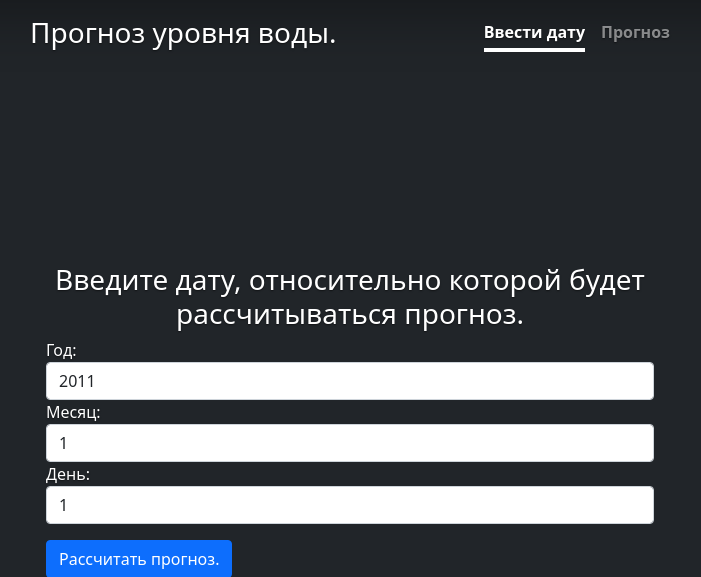
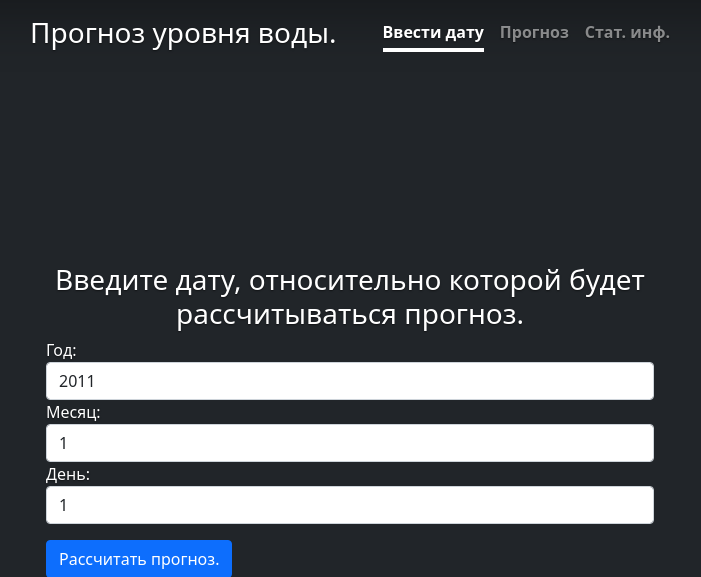
Before and after one commit to sudaka/MGTU_ML, a Flask app: page / in a window 1280 px wide. Shown: the top 577 px of the page, without its empty margins (290-991 px from the left). Run offline with Flask 2, Linux system fonts and the light colour scheme; parts of the project's set-up code (start-up, migrations or seed data) failed here and were passed over; some libraries are stand-ins or nearby versions.

Commit message:
Added flask +menu

```diff
--- a/app/templates/index.html
+++ b/app/templates/index.html
@@ -37,6 +37,7 @@
       <nav class="nav nav-masthead justify-content-center float-md-end">
         <a class="nav-link active" aria-current="page" href="index">Ввести дату</a>
         <a class="nav-link" href="predict">Прогноз</a>
+        <a class="nav-link" href="static/09405.html" target="_blank">Стат. инф.</a>
       </nav>
     </div>
   </header>
--- a/app/templates/predict.html
+++ b/app/templates/predict.html
@@ -37,6 +37,7 @@
       <nav class="nav nav-masthead justify-content-center float-md-end">
         <a class="nav-link" href="index">Ввести дату</a>
         <a class="nav-link active" aria-current="page" href="predict">Прогноз</a>
+        <a class="nav-link" href="static/09405.html" target="_blank">Стат. инф.</a>
       </nav>
     </div>
   </header>
```
